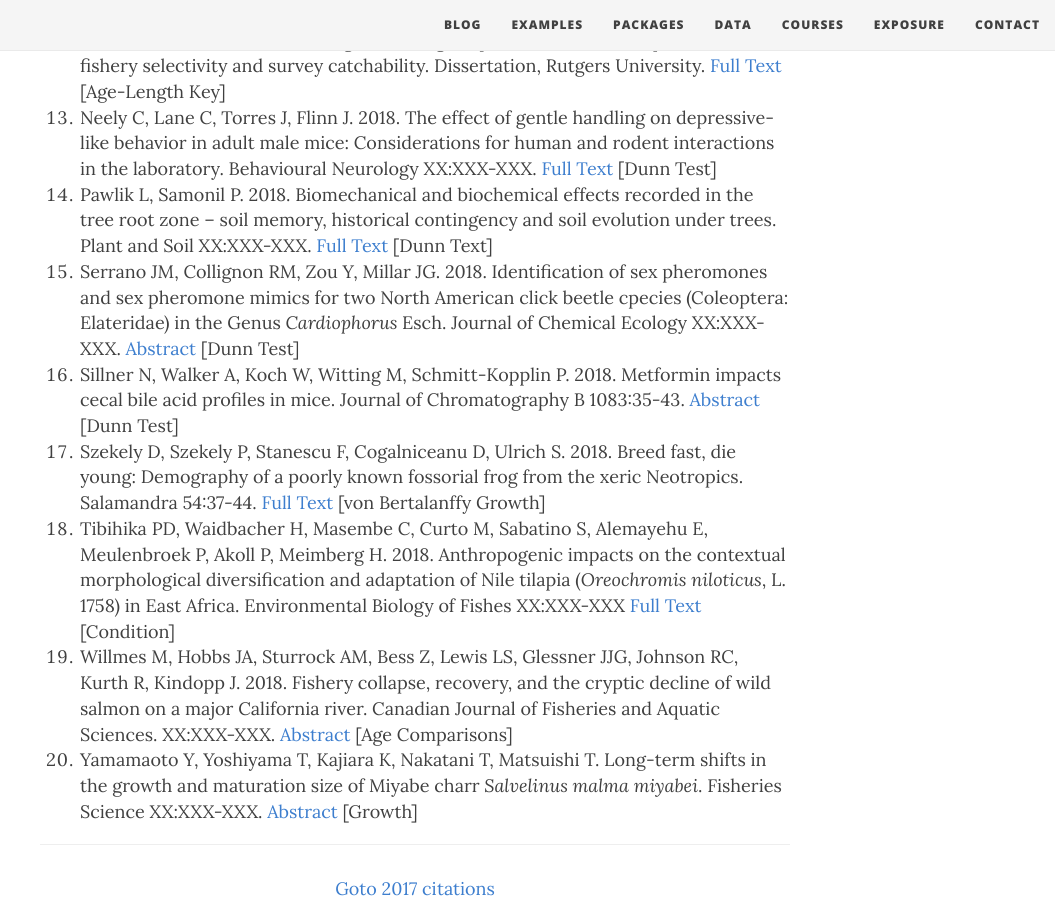
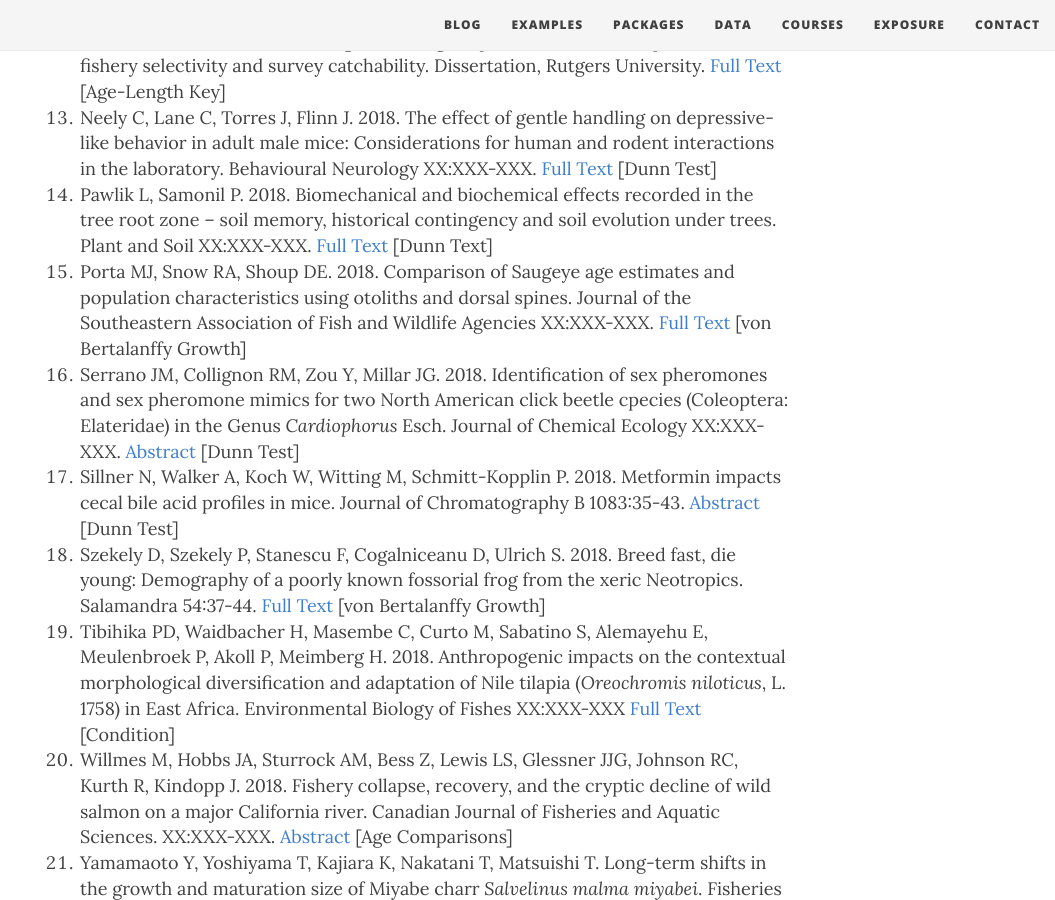
Before and after one commit to droglenc/fishR, a Jekyll site: the page built from exposure/exposure-citations18.md, in a window 1280 px wide and 900 px high, scrolled down 1450 px. Shown: the whole window, without its empty margins (225-1280 px from the left). Built offline with Jekyll 4.4.1, drawn with Linux system fonts in a browser that asks for light colours; nearby versions of some CDN libraries; some of the changed lines change nothing that is shown.

Commit message:
Added a citation

```diff
--- a/exposure/exposure-citations18.md
+++ b/exposure/exposure-citations18.md
@@ -5,7 +5,7 @@ subtitle: fishR and FSA is Being Used!!
 css: "/css/exposure-citation.css"
 ---
 
-The [**IFAR** book](http://derekogle.com/IFAR/), **fishR** website, or the **FSA** package were cited in the following <span id="contact-div">20</span> publications.
+The [**IFAR** book](http://derekogle.com/IFAR/), **fishR** website, or the **FSA** package were cited in the following <span id="contact-div">21</span> publications.
 
 1. Agbani PO, Kafoutchoni KM, Salako KV, Gbedomon RC, Kegbe AM, Karen H, Sinsin B. 2018. Traditional ecological knowledge-based assessment of threatened woody species and their potential substitutes in the Atakora mountain chain, a threatened hotspot of biodiversity in Northwestern Benin, West Africa. Journal of Ethnobiology and Ethnomedicine 14:21. [Full Text](https://ethnobiomed.biomedcentral.com/articles/10.1186/s13002-018-0219-6) [Dunn's Test]
 1. Babaluk JA, Knopp JA, Reist JD. 2018. Assessment of fish populations in six lakes near Sach Harbour, Banks Island, Northwest Territories, 1993-1994. Canada/Inuvialuit Fisheries Joint Management Committee Reort 2018-01. [Full Text](https://www.researchgate.net/profile/John_Babaluk/publication/323547130_Assessment_of_fish_populations_in_six_lakes_near_Sachs_Harbour_Banks_Island_Northwest_Territories_1993-1994/links/5a9c0c8baca2721e3f320937/Assessment-of-fish-populations-in-six-lakes-near-Sachs-Harbour-Banks-Island-Northwest-Territories-1993-1994.pdf) [von Bertalanffy Growth]
@@ -21,6 +21,7 @@ The [**IFAR** book](http://derekogle.com/IFAR/), **fishR** website, or the **FSA
 1. Morson JM. 2018. Understanding the ecological processes that drive patterns in fishery selectivity and survey catchability. Dissertation, Rutgers University. [Full Text](http://scholar.google.com/scholar_url?url=https://rucore.libraries.rutgers.edu/rutgers-lib/56061/PDF/1/&hl=en&sa=X&scisig=AAGBfm3oPizfJa5iIEZHcrzzNZgYhkG9Zg&nossl=1&oi=scholaralrt) [Age-Length Key]
 1. Neely C, Lane C, Torres J, Flinn J. 2018. The effect of gentle handling on depressive-like behavior in adult male mice: Considerations for human and rodent interactions in the laboratory. Behavioural Neurology XX:XXX-XXX. [Full Text](http://scholar.google.com/scholar_url?url=http://downloads.hindawi.com/journals/bn/2018/2976014.pdf&hl=en&sa=X&scisig=AAGBfm3Pl5r_LR-W3gzkU0QCykj0RCOEWA&nossl=1&oi=scholaralrt) [Dunn Test]
 1. Pawlik L, Samonil P. 2018. Biomechanical and biochemical effects recorded in the tree root zone – soil memory, historical contingency and soil evolution under trees. Plant and Soil XX:XXX-XXX. [Full Text](https://link.springer.com/article/10.1007/s11104-018-3622-9) [Dunn Text]
+1. Porta MJ, Snow RA, Shoup DE. 2018. Comparison of Saugeye age estimates and population characteristics using otoliths and dorsal spines. Journal of the Southeastern Association of Fish and Wildlife Agencies XX:XXX-XXX. [Full Text](http://www.seafwa.org/Documents%20and%20Settings/46/Site%20Documents/2018%20Journal/J5_04Portaetal23-29.pdf) [von Bertalanffy Growth]
 1. Serrano JM, Collignon RM, Zou Y, Millar JG. 2018. Identification of sex pheromones and sex pheromone mimics for two North American click beetle cpecies (Coleoptera: Elateridae) in the Genus *Cardiophorus* Esch. Journal of Chemical Ecology XX:XXX-XXX. [Abstract](https://link.springer.com/article/10.1007/s10886-018-0940-6) [Dunn Test]
 1. Sillner N, Walker A, Koch W, Witting M, Schmitt-Kopplin P. 2018. Metformin impacts cecal bile acid profiles in mice. Journal of Chromatography B 1083:35-43. [Abstract](https://www.sciencedirect.com/science/article/pii/S1570023218300795) [Dunn Test]
 1. Szekely D, Szekely P, Stanescu F, Cogalniceanu D, Ulrich S. 2018. Breed fast, die young: Demography of a poorly known fossorial frog from the xeric Neotropics. Salamandra 54:37-44. [Full Text](https://www.researchgate.net/profile/Florina_Stanescu/publication/320779366_Breed_fast_die_young_Demography_of_a_poorly_known_fossorial_frog_from_the_xeric_Neotropics/links/5a85c642aca272017e564ce2/Breed-fast-die-young-Demography-of-a-poorly-known-fossorial-frog-from-the-xeric-Neotropics.pdf) [von Bertalanffy Growth]
```
